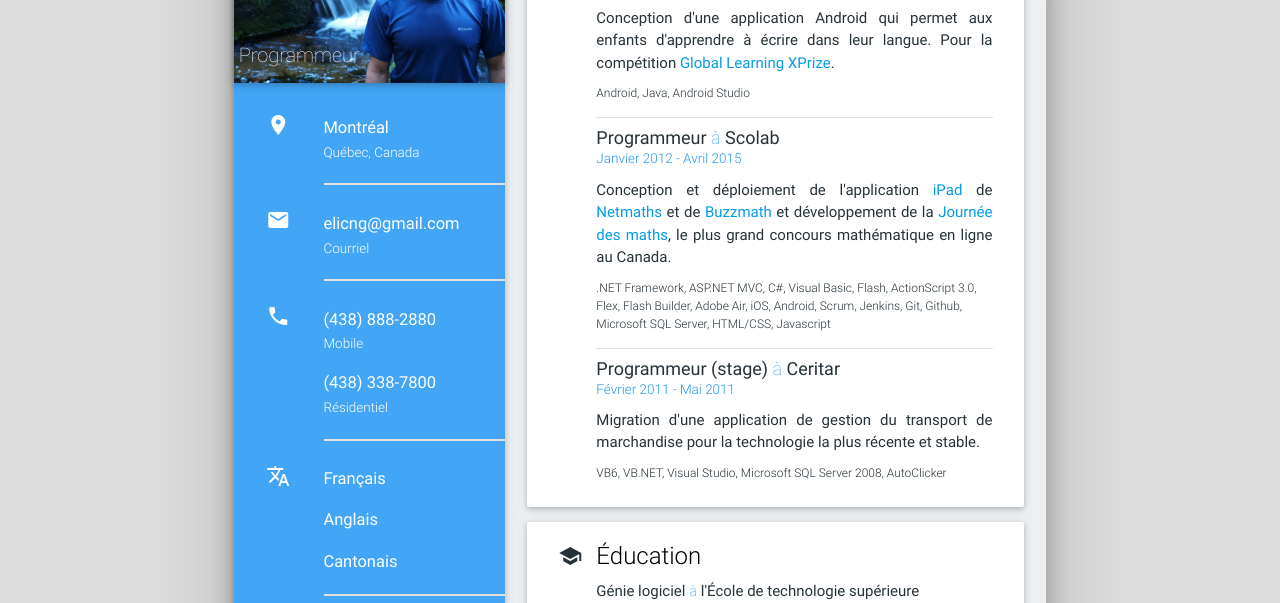
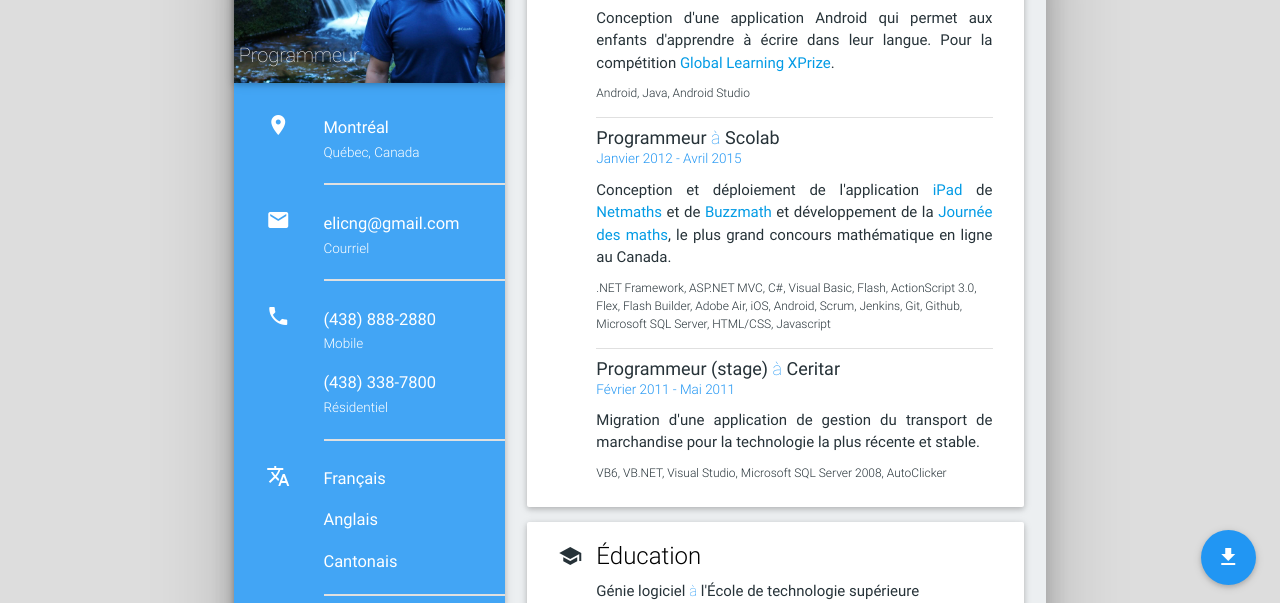
Before and after one commit to ElicNg/elicng.github.io, a plain HTML site: page index.html in a window 1280 px wide. Shown: the part 170-773 px from the top of the page. Drawn offline with nearby package versions, Linux system fonts and the light colour scheme.

Commit message:
Add PDF and button to download PDF

```diff
--- a/index.html
+++ b/index.html
@@ -4,11 +4,9 @@
     <meta charset="UTF-8">
     <title></title>
 
-    <link type="text/css" rel="stylesheet" href="css/materialize.min.css" media="screen,projection"/>
+    <link type="text/css" rel="stylesheet" href="css/materialize.css" media="screen,projection"/>
 
     <link href="https://fonts.googleapis.com/icon?family=Material+Icons" rel="stylesheet">
-
-    <meta name="viewport" content="width=device-width, initial-scale=1.0"/>
 
     <style>
 
@@ -159,6 +157,13 @@
 <body>
 <script type="text/javascript" src="https://code.jquery.com/jquery-2.1.1.min.js"></script>
 <script type="text/javascript" src="js/materialize.min.js"></script>
+
+<div class="fixed-action-btn" style="bottom: 45px; right: 24px;">
+    <a class="btn-floating btn-large blue" title="Télécharger une version PDF"
+            href="content/CV_ElicNg_FR_Juillet2015.pdf">
+        <i class="large material-icons">file_download</i>
+    </a>
+</div>
 
 <div class="container z-depth-5">
 
@@ -389,6 +394,7 @@
 
         </div>
     </div>
+
 </div>
 
 </body>
```
Also changed, not shown: 1 other file.
